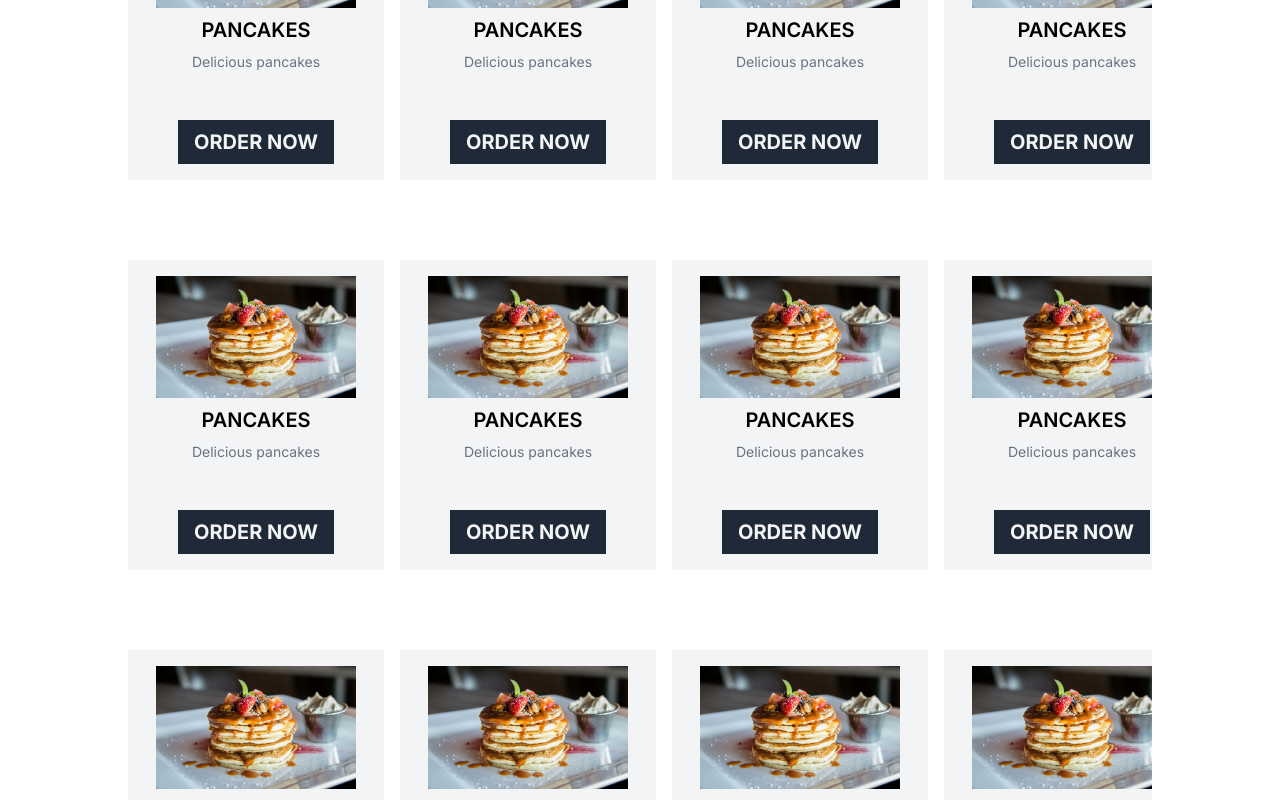
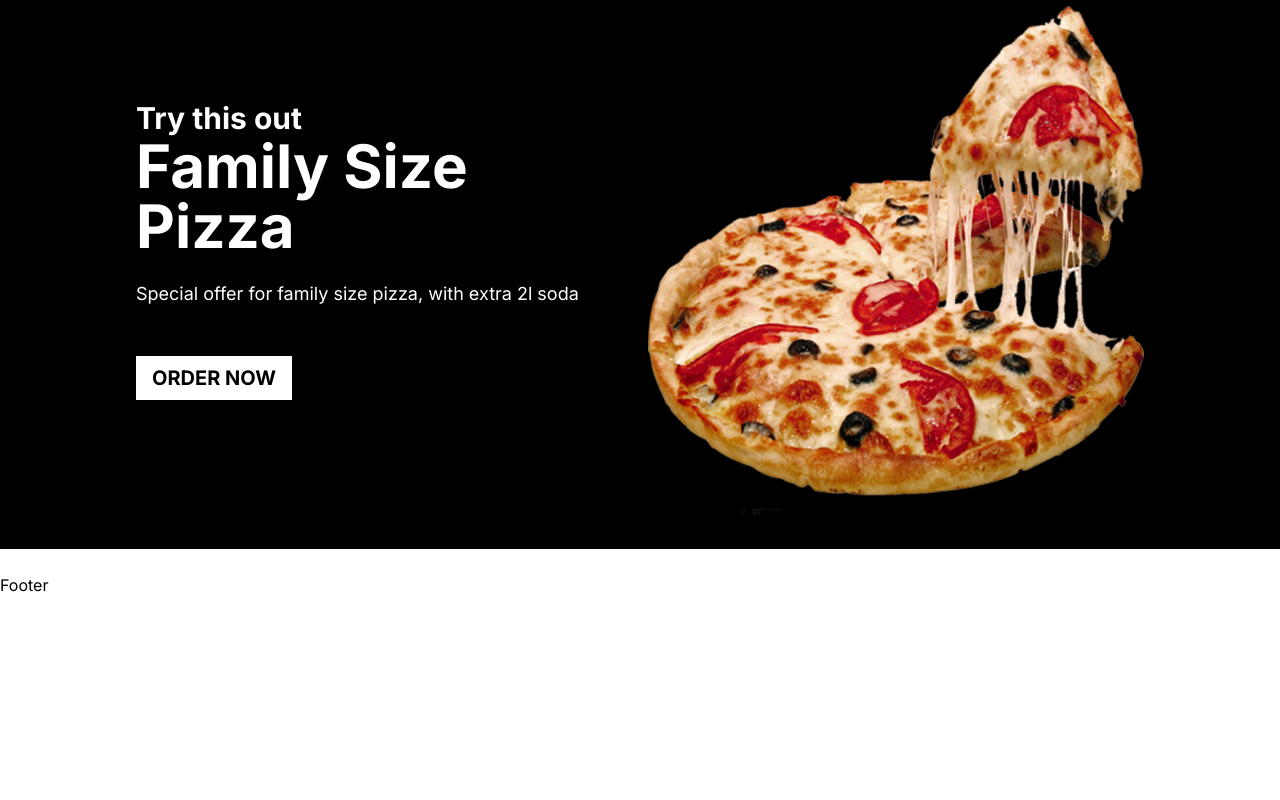
Before and after one commit to jesusfb/food-ordering-app-nextjs-prisma, a Next.js app: page / in a window 1280 px wide. Shown: the part 1260-2060 px from the top of the page. After the commit the page ends 1857 px from the top, so only its background shows below. Built offline with nearby package versions, Linux system fonts and the light colour scheme.

Commit message:
daily offer section added

```diff
--- a/src/app/page.tsx
+++ b/src/app/page.tsx
@@ -1,16 +1,13 @@
 import WelcomeSection from "@/components/WelcomeSection";
 import Featured from "@/components/Featured";
+import DailyOffer from "@/components/DailyOffer";
 
 export default function Home() {
   return (
     <main className="">
         <WelcomeSection />
         <Featured />
-        <Featured />
-
-        <Featured />
-        <Featured />
-
+        <DailyOffer />
     </main>
   );
 }
--- /dev/null
+++ b/src/components/DailyOffer.tsx
@@ -0,0 +1,23 @@
+import React from 'react';
+import Image from "next/image";
+
+const DailyOffer = () => {
+
+    return (
+        <div className={`bg-black text-white py-8 my-6`}>
+            <div className="w-full md:w-[80%] flex flex-col md:flex-row mx-auto">
+                <div style={{flex: 1}} className="flex flex-col md:items-start items-center justify-center px-2 py-10">
+                    <h1 className={`text-3xl font-bold`}>Try this out</h1>
+                    <h2 className={`text-6xl font-bold`}>Family Size Pizza</h2>
+                    <p className="py-6 text-lg">Special offer for family size pizza, with extra 2l soda</p>
+                    <button className={`bg-white text-black text-xl font-bold px-4 py-2 my-6 uppercase hover:bg-gray-200 duration-300`}>Order Now</button>
+                </div>
+                <div style={{flex: 1}} className="flex justify-center md:justify-end items-center px-2">
+                    <Image src={"/pizza.png"} alt={"Pizza"} width={500} height={500}/>
+                </div>
+            </div>
+        </div>
+    );
+};
+
+export default DailyOffer;
--- a/src/components/Featured.tsx
+++ b/src/components/Featured.tsx
@@ -13,7 +13,9 @@ const Featured = () => {
     ];
 
      return (
-            <div className="w-screen md:w-[80%] mx-auto overflow-x-scroll py-10 scroll">
+         <>
+             <h1 className="text-4xl font-bold text-center py-10">Check out our featured products</h1>
+            <div className="w-full md:w-[80%] mx-auto overflow-x-scroll py-10 scroll">
                 <div className="w-max flex space-x-4">
                 {products.map((product, index) => (
                     <div className="w-screen md:w-[40vw] xl:w-[20vw] flex flex-col items-center justify-around px-2 py-4 bg-gray-100 hover:bg-gray-200 transition-all duration-300" key={index}>
@@ -29,6 +31,7 @@ const Featured = () => {
                 ))}
                 </div>
             </div>
+         </>
         );
 };
 
--- a/src/components/Navbar.tsx
+++ b/src/components/Navbar.tsx
@@ -40,9 +40,9 @@ const Navbar = () => {
                 <div className="md:hidden flex justify-between w-full shadow py-2 px-2">
                     <div className="flex justify-between items-center w-full">
                         <div className="z-50">
-                            <h1 className="text-2xl text-gray-100 font-bold">Logo</h1>
+                            <h1 className="text-2xl text-black font-bold">Logo</h1>
                         </div>
-                            <div className="z-20 text-gray-100">
+                            <div className="z-20 text-black">
                                 <Hamburger size={26} toggled={isOpened} toggle={setIsOpened}/>
                             </div>
                         </div>
```
Also changed, not shown: public/pizza.png (added).
